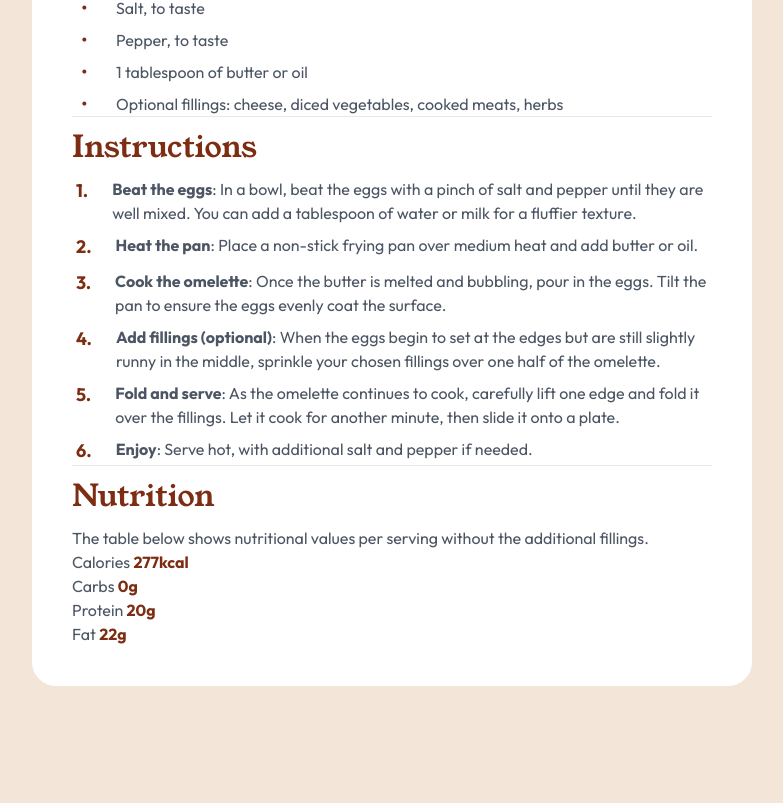
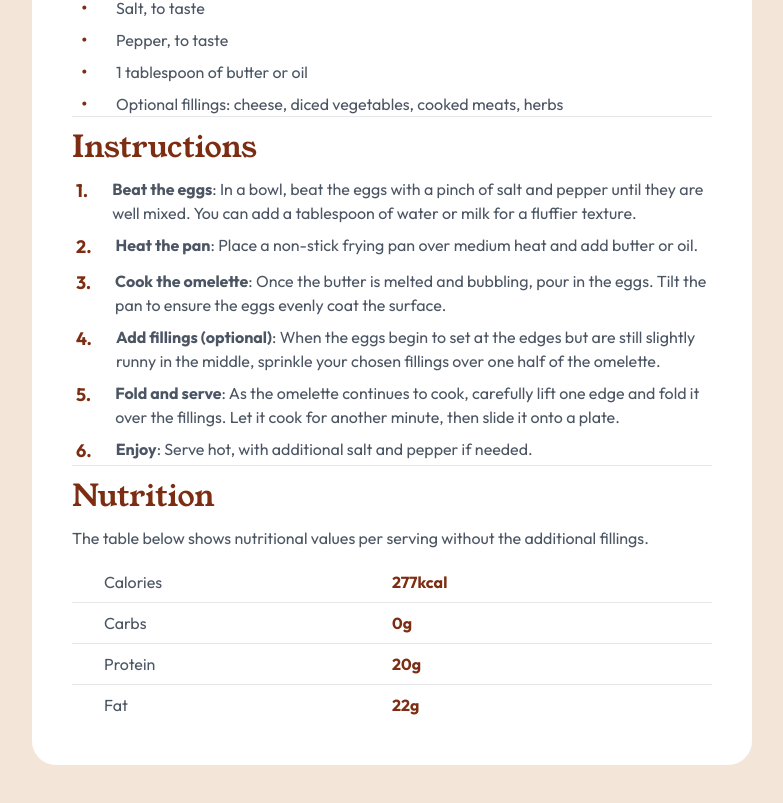
Before and after one commit to sniper-fly/frontend_mentor, a Next.js app: page /recipe-page-main in a window 1280 px wide. Shown: the part 865-1668 px from the top of the page, without its empty margins (248-1031 px from the left). Built offline with nearby package versions, Linux system fonts and the light colour scheme.

Commit message:
表形式の部分を実装

```diff
--- a/src/app/recipe-page-main/page.tsx
+++ b/src/app/recipe-page-main/page.tsx
@@ -166,21 +166,25 @@ export default function Page() {
           additional fillings.
         </p>
 
-        <ul>
-          <li>
-            Calories <span className="font-bold text-orange-900">277kcal</span>
+        <ul className="mt-3">
+          <li className="py-2 grid grid-cols-2 border-b border-gray-200">
+            <div className="ml-8">Calories</div>
+            <span className="font-bold text-orange-900">277kcal</span>
           </li>
 
-          <li>
-            Carbs <span className="font-bold text-orange-900">0g</span>
+          <li className="py-2 grid grid-cols-2 border-b border-gray-200">
+            <div className="ml-8">Carbs</div>
+            <span className="font-bold text-orange-900">0g</span>
           </li>
 
-          <li>
-            Protein <span className="font-bold text-orange-900">20g</span>
+          <li className="py-2 grid grid-cols-2 border-b border-gray-200">
+            <div className="ml-8">Protein</div>
+            <span className="font-bold text-orange-900">20g</span>
           </li>
 
-          <li>
-            Fat <span className="font-bold text-orange-900">22g</span>
+          <li className="py-2 grid grid-cols-2">
+            <div className="ml-8">Fat</div>
+            <span className="font-bold text-orange-900">22g</span>
           </li>
         </ul>
       </section>
```
